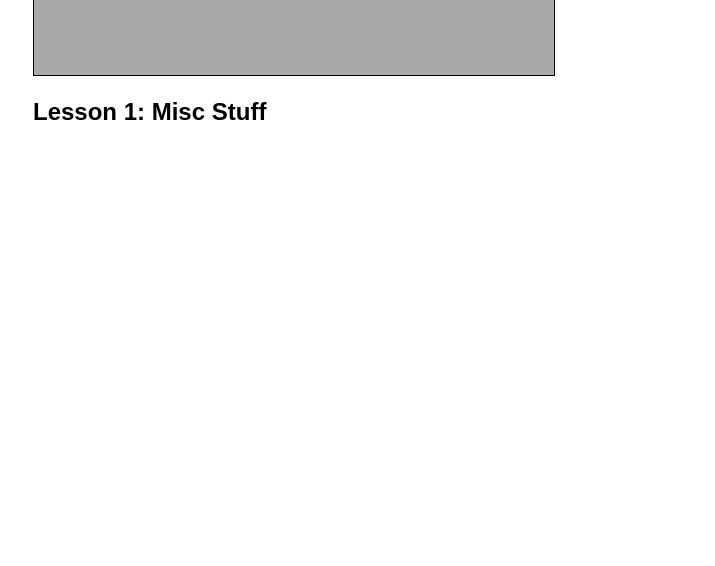
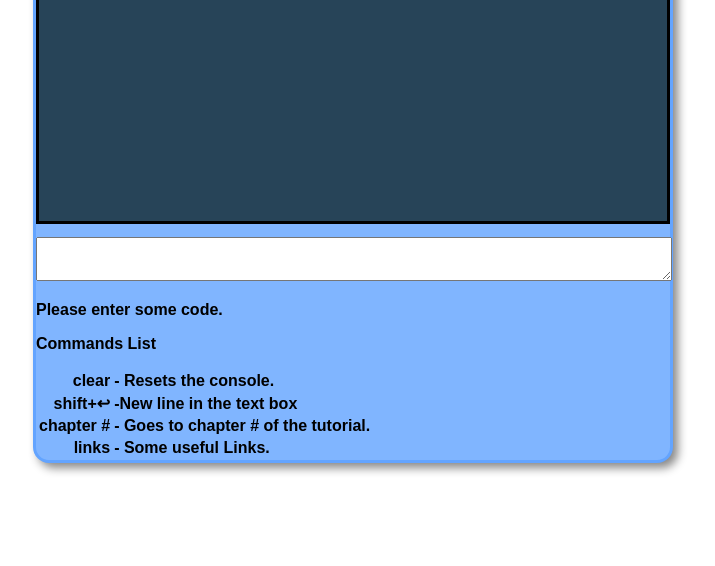
Before and after one commit to moritz/try.rakudo.org, a PHP site: page /markup/shell.html in a window 1280 px wide. Shown: the part 234-800 px from the top of the page, without its empty margins (287-1002 px from the left). Run offline with PHP 8.4, Linux system fonts and the light colour scheme; some libraries are stand-ins or nearby versions.

Commit message:
Updating the shell's interface. Adding some more functionality, sends, and receives messages, also does basic syntax highlighting.

```diff
--- a/frontend/markup/shell.css
+++ b/frontend/markup/shell.css
@@ -16,52 +16,78 @@ h1 img {
 	bottom: -80px;
 }
 
-#RakudoShell-form {
-	position: absolute;
-	border: 1px solid black;
-	background: darkGray;
-	height: 15em;
+textarea {
 }
 
-#RakudoShell-out {
-	white-space: pre;
-	font-family: monospace;
-	width: 40em;
-	max-height: 13.5em;
-	overflow: auto;
-	background: lightGray;
-	overflow: auto;
+#content {
+    margin: 0 auto;
+    font-weight: bold;
+    -moz-box-shadow: 5px 5px 10px #888;
+    -webkit-box-shadow: 5px 5px 10px #888;
+    border: 0.2em solid #63a4ff;
+    background: #80b5ff;
+    border-radius: 1em;
+    -moz-border-radius: 1em;
+    -webkit-border-radius: 1em;
+    position: relative;
+    padding: 0em 0 0em 0;
 }
 
-#RakudoShell-in {
-	font-family: monospace;
-	border: 2px solid black;
-	background: lavender;
-	display: block;
-	width: 100%;
-	font-size: 1em;
-	padding-left: 2px;
-	margin-left: -3px;
-	margin-bottom: -2px;
+#content textarea {
+    padding: 0;
+    margin: 0;
 }
 
-.RakudoShell-status-ready #RakudoShell-in {
-	border-color: lime;
+#content h1 {
+    font-size: 24px;
 }
 
-.RakudoShell-status-locked {
-	cursor: wait;
+#stdout p {
+    line-height: 18px;
+    font-size: 18px;
+    margin: 0;
+    padding: 0;
 }
 
-.RakudoShell-status-locked #RakudoShell-in {
-	border-color: red;
-	cursor: wait;
+#stdout p.stderr {
+    background: #EB939A;
+    padding: 0 3px 3px;
+    color: #332b33;
+    border: 2px solid #eb0e20;
 }
 
-.RakudoShell-status-failed #RakudoShell-in {
-	border-color: maroon;
+#stdout {
+    border: 3px solid black;
+    background: #274458;
+    color: #E1EFFF;
+    height: 300px;
+    overflow: auto;
+    padding: 3px 6px;
 }
 
-#RakudoTutor-title {
-	margin-top: 11em;
+#stdin {
+    font-size: 18px;
+    font-weight: normal;
+    width: 100%;
+    overflow: auto;
 }
+
+th {
+    text-align: right;
+}
+
+.keyword {
+    color: #FFB454;
+}
+
+.var  {
+    color: #95F39F;
+}
+
+.num {
+    color: #E9DD72;
+}
+
+.str {
+    color: #5FE461;
+}
--- a/frontend/markup/shell.html
+++ b/frontend/markup/shell.html
@@ -1,36 +1,133 @@
-<!DOCTYPE HTML PUBLIC "-//W3C//DTD HTML 4.01//EN"
- "http://www.w3.org/TR/html4/strict.dtd">
+<!DOCTYPE html>
 <html>
  <head>
   <meta http-equiv="content-type" content="text/html; charset=UTF-8">
   <title>Try Rakudo and Learn Perl 6 -- all in your browser</title>
-  <link rel="stylesheet" type="text/css" href="markup/shell.css">
-  <script type="text/javascript" src="js/lib.js"></script>
-  <script type="text/javascript" src="js/shell.js"></script>
-  <script type="text/javascript" src="js/tutor.js"></script>
+  <link rel="stylesheet" type="text/css" href="./shell.css">
+  <script type="text/javascript" src="http://www.google.com/jsapi"></script>
+  <script type="text/javascript">
+  google.load('jquery', '1.4');
+  </script>
+  <script type="text/javascript" src="./jquery.scrollTo-1.4.2.js"></script>
+  <script>
+    $(function () {
+        var keywords = ['class', 'my', 'our', 'has', 'sub', 'method', 'submethod', 'module', 'role', 'package', 'token', 'grammar', 'augment', 'use'];
+        var variables = /([&%$@](?:[*^!?.])?(?:[a-zA-Z_][_a-zA-Z0-9:\-]*)?)/gm;
+        var constants = { str: [ /((?:'.*')|(?:".*"))(?!>)/gm, "<strong class=\"str\">$1</strong>" ],
+                          num: [ /\b((?:0x[0-9a-f]+)|(?:0b[01]+)|(?:0d[0-9]+)|(?:0o[0-7]+)|(?:[0-9]+(?:\.[0-9]+)?))\b/igm, '<span class="num">$1</span>']
+                         };
+
+        function highlight() {
+
+        }
+        function format(input, output, error) {
+            /* This function could be used for basic syntax highlighting. */
+            $.each(constants, function (klass) {
+                input = input.replace(this[0], this[1]);
+            });
+
+            input = input.replace(variables, '<b class="var">$1</b>');
+            input = input.replace(new RegExp('\\b('+ keywords.join('|') +')(?!=)\\b', 'gm'), "<span class=\"keyword\">$1</span>");
+
+            var result = "<p>" + input + "</p>";
+
+            if (error) {
+                result += "<p class=\"stderr\">&#x2192;&nbsp;"+error+"</p>";
+            }
+            else {
+                result += "<p><span>&#x2192;</span>&nbsp;" + output + "</p>";
+            }
+
+
+            return result;
+        }
+        var commands = {
+            clear : function () {
+                $("#stdout").html("");
+            }
+        };
+        var error_tracker = false;
+        var a = 0; // this is to cause a fake error every few calls
+        $("#stdin").keypress(function (evt) {
+            if (evt.keyCode == 13 && evt.shiftKey == false) {
+                //$.getJSON("./test.js",
+                (function (result) {
+                    $("#feedback").text(result.feedback + "a: " + a);
+                    if (a == 3) {
+                        $("#stdout").append(format($("#stdin").val(), result.stdout, result.stderr));
+                        a = 0;
+                    }
+                    else {
+                        $("#stdout").append(format($("#stdin").val(), result.stdout));
+                    }
+                    $("#stdout").scrollTo($("#stdout p:last-child"), 300);
+                    a++;
+                })({"feedback": "Hello World",
+                "stdout": "Result...",
+                "stderr": "Fake Error: Confused at line 1, near \"a * 3\\n\""});
+
+                $.each(commands, function (k, v) {
+                    if ($("#stdin").val() == k) {
+                        v();
+                    }
+                });
+
+                $("#stdin").val("");
+                evt.preventDefault();
+            }
+
+            var str = $('#stdin').val();
+            var cols = $('#stdin').attr('cols');
+
+            var linecount = 0;
+            $.each(str.split("\n"), function(k, l) {
+              linecount += Math.ceil( this.length / cols );
+            });
+
+            $('#stdin').attr('rows', linecount == 0 ? 2 : linecount + 1);
+        });
+
+
+        $("#stdin").focus();
+    });
+  </script>
  </head>
  <body>
+    <div id="content">
+        <h1>Try Rakudo and Learn Perl 6 <img src="http://perl6.org/camelia-logo.png"><br /><small>&#151; all in your browser</small></h1>
+        <div id="form" action="try" method="post">
+            <div>
+                <pre id="stdout"></pre>
+            </div>
+            <form>
+                <textarea id="stdin" cols="56" rows="2"></textarea>
+            </form>
+        </div>
 
-  <h1>Try Rakudo and Learn Perl 6 -- all in your browser
-   <img src="http://perl6.org/camelia-logo.png"></h1>
-
-  <!-- RakudoShell -->
-  <form action="run" method="POST" id="RakudoShell-form">
-   <div id="RakudoShell-out"><!--
-    __RAKUDO_SHELL_OUT__
---></div>
-   <input id="RakudoShell-in" name="cmd">
-  </form>
-  <script type="text/javascript">
-   // TODO: adapt to new frontend design
-   // RakudoShell.init(750);
-  </script>
-
-  <!-- RakudoTutor -->
-  <h2 id="RakudoTutor-title">Lesson 1: Misc Stuff</h2>
-  <script type="text/javascript">
-   RakudoTutor.init();
-  </script>
-
+        <div id="feedback">
+            <p>
+                Please enter some code.
+            </p>
+        </div>
+        <div id="commands">
+            <p>
+                <strong>Commands List</strong>
+            </p>
+            <table>
+                <tr>
+                    <th>clear</th><td>- Resets the console.</td>
+                </tr>
+                <tr>
+                    <th>shift+&#x21A9;</th><td>-New line in the text box</td>
+                </tr>
+                <tr>
+                    <th>chapter #</th><td>- Goes to chapter # of the tutorial.</td>
+                </tr>
+                <tr>
+                    <th>links</th><td>- Some useful Links.</td>
+                </tr>
+            </table>
+        </div>
+    </div>
  </body>
 </html>
```
Also changed, not shown: frontend/js/jquery.scrollTo-1.4.2.js (added).
